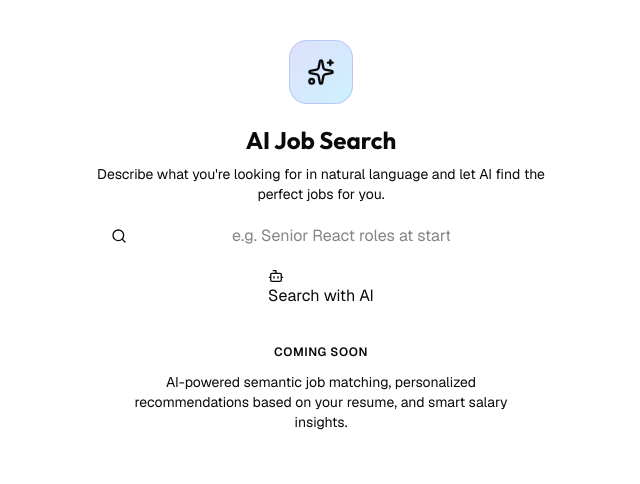
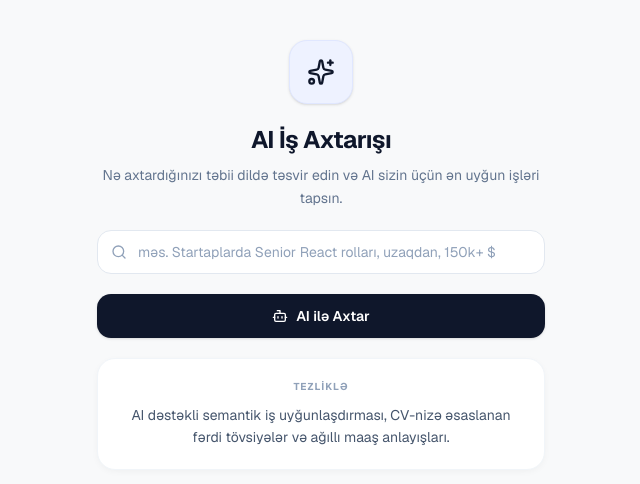
Before and after one commit to Mursal-Sadigli/job-board-saas, a Next.js app: page /ai-search in a window 1280 px wide. Shown: the top 484 px of the page, without its empty margins (319-959 px from the left). Built offline with nearby package versions, Linux system fonts and the light colour scheme.

Commit message:
update design and icons

```diff
--- a/src/app/(dashboard)/ai-search/page.tsx
+++ b/src/app/(dashboard)/ai-search/page.tsx
@@ -4,71 +4,42 @@ import { Sparkles, Bot, Search } from "lucide-react";
 
 export default function AISearchPage() {
   return (
-    <div
-      className="h-full flex flex-col items-center justify-center px-6 py-10"
-      style={{ background: "hsl(var(--background))" }}
-    >
+    <div className="h-full flex flex-col items-center justify-center px-6 py-10 bg-[#F8F9FA]">
       <div className="flex flex-col items-center gap-5 max-w-md w-full text-center">
-        <div
-          className="w-16 h-16 rounded-2xl flex items-center justify-center"
-          style={{
-            background: "linear-gradient(135deg, rgba(99,102,241,0.2), rgba(0,184,255,0.2))",
-            border: "1px solid rgba(99,102,241,0.25)",
-          }}
-        >
-          <Sparkles size={28} style={{ color: "hsl(var(--primary))" }} />
+        <div className="w-16 h-16 rounded-2xl flex items-center justify-center bg-indigo-50 border border-indigo-100 shadow-sm">
+          <Sparkles size={28} className="text-slate-900" />
         </div>
         <div>
-          <h1
-            className="text-2xl font-bold mb-2"
-            style={{
-              fontFamily: "var(--font-outfit)",
-              color: "hsl(var(--foreground))",
-            }}
-          >
-            AI Job Search
+          <h1 className="text-2xl font-bold mb-2 text-slate-900 tracking-tight">
+            AI İş Axtarışı
           </h1>
-          <p className="text-sm" style={{ color: "hsl(var(--foreground-muted))" }}>
-            Describe what you're looking for in natural language and let AI
-            find the perfect jobs for you.
+          <p className="text-sm text-slate-500 leading-relaxed">
+            Nə axtardığınızı təbii dildə təsvir edin və AI sizin üçün ən uyğun işləri tapsın.
           </p>
         </div>
 
-        <div className="w-full relative">
+        <div className="w-full relative group">
           <Search
             size={16}
-            className="absolute left-3.5 top-1/2 -translate-y-1/2"
-            style={{ color: "hsl(var(--foreground-subtle))" }}
+            className="absolute left-3.5 top-1/2 -translate-y-1/2 text-slate-400 group-focus-within:text-slate-600 transition-colors"
           />
           <input
-            className="input-base pl-10"
-            placeholder="e.g. Senior React roles at startups, remote, $150k+"
+            className="w-full h-11 pl-10 pr-4 rounded-xl border border-slate-200 bg-white text-sm focus:outline-none focus:ring-2 focus:ring-slate-900/5 focus:border-slate-900 transition-all placeholder:text-slate-400"
+            placeholder="məs. Startaplarda Senior React rolları, uzaqdan, 150k+ $"
           />
         </div>
 
-        <button className="btn-primary">
+        <button className="flex items-center justify-center gap-2 w-full h-11 rounded-xl bg-slate-900 text-white text-sm font-semibold hover:bg-slate-800 transition-all shadow-sm active:scale-[0.98]">
           <Bot size={16} />
-          Search with AI
+          AI ilə Axtar
         </button>
 
-        <div
-          className="rounded-xl px-5 py-4 w-full"
-          style={{
-            background: "hsl(var(--surface))",
-            border: "1px solid hsl(var(--border-subtle))",
-          }}
-        >
-          <p
-            className="text-xs font-semibold uppercase tracking-wider mb-3"
-            style={{ color: "hsl(var(--foreground-subtle))" }}
-          >
-            Coming Soon
+        <div className="rounded-2xl px-6 py-5 w-full bg-white border border-slate-100 shadow-[0_2px_10px_-3px_rgba(0,0,0,0.07)]">
+          <p className="text-[10px] font-bold uppercase tracking-widest mb-2.5 text-slate-400">
+            Tezliklə
           </p>
-          <p
-            className="text-sm"
-            style={{ color: "hsl(var(--foreground-muted))" }}
-          >
-            AI-powered semantic job matching, personalized recommendations based on your resume, and smart salary insights.
+          <p className="text-sm text-slate-600 leading-relaxed">
+            AI dəstəkli semantik iş uyğunlaşdırması, CV-nizə əsaslanan fərdi tövsiyələr və ağıllı maaş anlayışları.
           </p>
         </div>
       </div>
--- a/src/app/(dashboard)/employer/page.tsx
+++ b/src/app/(dashboard)/employer/page.tsx
@@ -4,56 +4,49 @@ import { Building2, BarChart3, Users, Plus } from "lucide-react";
 
 export default function EmployerPage() {
   return (
-    <div
-      className="h-full overflow-y-auto px-6 py-6"
-      style={{ background: "hsl(var(--background))" }}
-    >
-      <div className="mb-6">
-        <div className="flex items-center justify-between">
-          <div className="flex items-center gap-2">
-            <Building2 size={20} style={{ color: "hsl(var(--primary))" }} />
-            <h1
-              className="text-xl font-bold"
-              style={{
-                fontFamily: "var(--font-outfit)",
-                color: "hsl(var(--foreground))",
-              }}
-            >
-              Employer Dashboard
-            </h1>
+    <div className="h-full overflow-y-auto px-6 py-8 bg-[#F8F9FA]">
+      <div className="mb-8">
+        <div className="flex flex-col sm:flex-row sm:items-center justify-between gap-4">
+          <div className="flex items-center gap-3">
+            <div className="w-10 h-10 rounded-xl bg-white border border-slate-200 flex items-center justify-center shadow-sm">
+              <Building2 size={20} className="text-slate-900" />
+            </div>
+            <div>
+              <h1 className="text-xl font-bold text-slate-900 tracking-tight">
+                İşəgötürən Paneli
+              </h1>
+              <p className="text-sm text-slate-500 mt-0.5">
+                İş elanlarınızı və müraciətlərinizi idarə edin
+              </p>
+            </div>
           </div>
-          <button className="btn-primary" style={{ width: "auto", padding: "9px 18px" }}>
-            <Plus size={15} />
-            Post a Job
+          <button className="inline-flex items-center justify-center gap-2 h-10 px-5 rounded-xl bg-slate-900 text-white text-sm font-semibold hover:bg-slate-800 transition-all shadow-sm active:scale-[0.98]">
+            <Plus size={16} />
+            İş Elanı Paylaş
           </button>
         </div>
-        <p className="text-sm mt-1" style={{ color: "hsl(var(--foreground-muted))" }}>
-          Manage your job postings and applications
-        </p>
       </div>
 
       {/* Stats */}
-      <div className="grid grid-cols-3 gap-4 mb-6">
+      <div className="grid grid-cols-1 md:grid-cols-3 gap-5 mb-8">
         {[
-          { label: "Active Jobs", value: "0", icon: <Building2 size={18} />, color: "hsl(var(--primary))" },
-          { label: "Total Applicants", value: "0", icon: <Users size={18} />, color: "hsl(var(--accent))" },
-          { label: "Views", value: "0", icon: <BarChart3 size={18} />, color: "hsl(var(--success))" },
+          { label: "Aktiv İşlər", value: "0", icon: <Building2 size={18} />, iconBg: "bg-blue-50", iconColor: "text-blue-600" },
+          { label: "Cəmi Müraciətlər", value: "0", icon: <Users size={18} />, iconBg: "bg-purple-50", iconColor: "text-purple-600" },
+          { label: "Baxış Sayı", value: "0", icon: <BarChart3 size={18} />, iconBg: "bg-emerald-50", iconColor: "text-emerald-600" },
         ].map((stat) => (
           <div
             key={stat.label}
-            className="rounded-xl p-4"
-            style={{
-              background: "hsl(var(--surface))",
-              border: "1px solid hsl(var(--border-subtle))",
-            }}
+            className="bg-white rounded-2xl p-5 border border-slate-200 shadow-sm"
           >
-            <div className="flex items-center gap-2 mb-2">
-              <span style={{ color: stat.color }}>{stat.icon}</span>
-              <span className="text-xs font-medium" style={{ color: "hsl(var(--foreground-subtle))" }}>
+            <div className="flex items-center gap-3 mb-3">
+              <div className={`w-9 h-9 rounded-lg ${stat.iconBg} flex items-center justify-center shadow-sm`}>
+                <span className={stat.iconColor}>{stat.icon}</span>
+              </div>
+              <span className="text-xs font-semibold uppercase tracking-wider text-slate-400">
                 {stat.label}
               </span>
             </div>
-            <p className="text-2xl font-bold" style={{ color: "hsl(var(--foreground))" }}>
+            <p className="text-3xl font-bold text-slate-900 tracking-tight">
               {stat.value}
             </p>
           </div>
@@ -61,19 +54,19 @@ export default function EmployerPage() {
       </div>
 
       {/* Empty state */}
-      <div
-        className="rounded-xl p-10 text-center"
-        style={{
-          background: "hsl(var(--surface))",
-          border: "1px solid hsl(var(--border-subtle))",
-        }}
-      >
-        <p className="font-semibold mb-1" style={{ color: "hsl(var(--foreground))" }}>
-          No job postings yet
+      <div className="bg-white rounded-3xl border border-dashed border-slate-300 p-12 text-center flex flex-col items-center justify-center">
+        <div className="w-16 h-16 rounded-full bg-slate-50 flex items-center justify-center mb-4">
+          <Building2 size={28} className="text-slate-300" />
+        </div>
+        <h3 className="text-lg font-bold text-slate-900 mb-2">
+          Hələ heç bir iş elanı yoxdur
+        </h3>
+        <p className="text-sm text-slate-500 max-w-xs mx-auto mb-6 leading-relaxed">
+          Müraciətləri almağa başlamaq üçün ilk iş elanınızı paylaşın
         </p>
-        <p className="text-sm" style={{ color: "hsl(var(--foreground-subtle))" }}>
-          Post your first job to start receiving applications
-        </p>
+        <button className="h-10 px-6 rounded-xl border border-slate-200 bg-white text-sm font-semibold text-slate-900 hover:bg-slate-50 transition-all">
+          Yeni elan yarat
+        </button>
       </div>
     </div>
   );
--- a/src/app/(dashboard)/settings/notifications/page.tsx
+++ b/src/app/(dashboard)/settings/notifications/page.tsx
@@ -27,7 +27,7 @@ export default function NotificationsPage() {
   };
 
   return (
-    <div className="h-full overflow-y-auto px-6 py-6 bg-slate-50">
+    <div className="h-full overflow-y-auto px-6 py-6 bg-[#F8F9FA]">
       {/* Page header */}
       <div className="mb-6">
         <div className="flex items-center gap-2 mb-1">
@@ -69,7 +69,7 @@ export default function NotificationsPage() {
               Filtrləmə Mətni (Prompt)
             </label>
             <p className="text-xs text-slate-500">
-              Axtardığınız iş növünü təsvir edin (Süni İntellekt tərəfindən bildirişləri filtrləmək üçün istifadə olunur)
+              Axtardığınız iş növünü təsvir edin (AI tərəfindən bildirişləri filtrləmək üçün istifadə olunur)
             </p>
             <Textarea
               {...register("filterPrompt")}
--- a/src/app/(dashboard)/settings/resume/page.tsx
+++ b/src/app/(dashboard)/settings/resume/page.tsx
@@ -37,17 +37,17 @@ export default function ResumePage() {
   };
 
   return (
-    <div className="h-full overflow-y-auto px-6 py-6 bg-slate-50">
+    <div className="h-full overflow-y-auto px-6 py-6 bg-[#F8F9FA]">
       {/* Page header */}
       <div className="mb-6">
         <div className="flex items-center gap-2 mb-1">
           <FileText size={20} className="text-slate-700" />
           <h1 className="text-xl font-bold text-slate-900">
-            Tərcümeyi-hal
+            CV
           </h1>
         </div>
         <p className="text-sm text-slate-500">
-          İş müraciətləri üçün CV / tərcümeyi-halınızı yükləyin
+          İş müraciətləri üçün CV yükləyin
         </p>
       </div>
 
@@ -98,7 +98,7 @@ export default function ResumePage() {
         {resumes.length > 0 && (
           <div className="rounded-xl overflow-hidden bg-white border border-slate-200 shadow-sm">
             <div className="px-5 py-3 text-xs font-semibold uppercase tracking-wider text-slate-500 border-b border-slate-200 bg-slate-50/50">
-              Yüklənmiş Tərcümeyi-hallar ({resumes.length})
+              Yüklənmiş CV-lər ({resumes.length})
             </div>
             <div className="divide-y divide-slate-100">
               {resumes.map((resume) => (
@@ -157,7 +157,7 @@ export default function ResumePage() {
               <div className="flex items-center gap-2">
                 <FileText size={18} className="text-slate-700" />
                 <span className="font-semibold text-slate-900">
-                  Tərcümeyi-hal Önizləməsi
+                  CV Önizləməsi
                 </span>
               </div>
               <div className="flex items-center gap-3">
--- a/src/app/layout.tsx
+++ b/src/app/layout.tsx
@@ -18,9 +18,9 @@ const outfit = Outfit({
 });
 
 export const metadata: Metadata = {
-  title: "WDS Jobs – Find Your Dream Job",
+  title: "WDS Jobs – Xəyalınızdakı İşi Tapın",
   description:
-    "The modern job board powered by AI. Find the best tech jobs matched to your skills and preferences.",
+    "AI ilə dəstəklənən müasir iş elanları platforması. Bacarıq və seçimlərinizə uyğun ən yaxşı texnoloji işləri tapın.",
 };
 
 export default function RootLayout({
@@ -29,8 +29,8 @@ export default function RootLayout({
   children: React.ReactNode;
 }>) {
   return (
-    <html lang="en" className={cn("font-sans", geist.variable)}>
-      <body className={`${inter.variable} ${outfit.variable} antialiased`}>
+    <html lang="az" className={cn("font-sans", geist.variable)}>
+      <body className={`${inter.variable} ${outfit.variable} antialiased bg-[#F8F9FA]`}>
         {children}
       </body>
     </html>
--- a/src/components/jobs/JobCard.tsx
+++ b/src/components/jobs/JobCard.tsx
@@ -6,11 +6,11 @@ import {
   MapPin,
   Briefcase,
   Clock,
-  DollarSign,
   Award,
-  Monitor,
-  Wifi,
-  Users,
+  Building,
+  Globe,
+  Network,
+  Banknote,
 } from "lucide-react";
 
 interface JobCardProps {
@@ -18,10 +18,10 @@ interface JobCardProps {
 }
 
 const locationTypeConfig = {
-  "in-office": { label: "Ofisdə", icon: <Monitor size={12} /> },
-  hybrid: { label: "Hibrid", icon: <Users size={12} /> },
-  remote: { label: "Uzaqdan", icon: <Wifi size={12} /> },
-  any: { label: "Fərqi yoxdur", icon: <MapPin size={12} /> },
+  "in-office": { label: "Ofisdə", icon: <Building size={12} /> },
+  hybrid: { label: "Hibrid", icon: <Network size={12} /> },
+  remote: { label: "Uzaqdan", icon: <Globe size={12} /> },
+  any: { label: "İstənilən", icon: <MapPin size={12} /> },
 };
 
 const jobTypeConfig: Record<string, string> = {
@@ -29,7 +29,7 @@ const jobTypeConfig: Record<string, string> = {
   "part-time": "Yarımştat",
   contract: "Müqavilə",
   internship: "Təcrübəçi",
-  any: "Fərqi yoxdur",
+  any: "İstənilən",
 };
 
 const expLevelConfig: Record<string, string> = {
@@ -37,7 +37,7 @@ const expLevelConfig: Record<string, string> = {
   mid: "Orta",
   senior: "Peşəkar",
   lead: "Rəhbər",
-  any: "Fərqi yoxdur",
+  any: "İstənilən",
 };
 
 export default function JobCard({ job }: JobCardProps) {
@@ -134,7 +134,7 @@ export default function JobCard({ job }: JobCardProps) {
             {/* Salary */}
             {job.salary && (
               <span className="inline-flex items-center gap-1 px-2.5 py-1 rounded-md text-xs font-medium bg-slate-50 text-slate-600 border border-slate-200">
-                <DollarSign size={12} className="text-slate-400" />
+                <Banknote size={12} className="text-slate-400" />
                 {job.salary}
               </span>
             )}
--- a/src/components/jobs/JobFilters.tsx
+++ b/src/components/jobs/JobFilters.tsx
@@ -13,7 +13,7 @@ import {
 } from "@/components/ui/select";
 
 const US_STATES = [
-  "Fərqi yoxdur", "AL","AK","AZ","AR","CA","CO","CT","DE","FL","GA",
+  "İstənilən", "AL","AK","AZ","AR","CA","CO","CT","DE","FL","GA",
   "HI","ID","IL","IN","IA","KS","KY","LA","ME","MD","MA","MI",
   "MN","MS","MO","MT","NE","NV","NH","NJ","NM","NY","NC","ND",
   "OH","OK","OR","PA","RI","SC","SD","TN","TX","UT","VT","VA",
@@ -38,7 +38,7 @@ export default function JobFiltersPanel({
   };
 
   return (
-    <div className="flex flex-col h-full overflow-y-auto bg-slate-50 border-r border-slate-200">
+    <div className="flex flex-col h-full overflow-y-auto bg-[#F8F9FA] border-r border-slate-200">
       {/* Header */}
       <div className="flex items-center justify-between px-5 py-4 border-b border-slate-200 bg-white">
         <div className="flex items-center gap-2">
@@ -80,7 +80,7 @@ export default function JobFiltersPanel({
               <SelectValue placeholder="İş növünü seçin" />
             </SelectTrigger>
             <SelectContent>
-              <SelectItem value="any">Fərqi yoxdur</SelectItem>
+              <SelectItem value="any">İstənilən</SelectItem>
               <SelectItem value="in-office">Ofisdə</SelectItem>
               <SelectItem value="hybrid">Hibrid</SelectItem>
               <SelectItem value="remote">Uzaqdan</SelectItem>
@@ -109,7 +109,7 @@ export default function JobFiltersPanel({
             </SelectTrigger>
             <SelectContent>
               {US_STATES.map((state) => (
-                <SelectItem key={state} value={state === "Fərqi yoxdur" || state === "Any" ? "any" : state}>
+                <SelectItem key={state} value={state === "İstənilən" || state === "Any" ? "any" : state}>
                   {state}
                 </SelectItem>
               ))}
@@ -129,7 +129,7 @@ export default function JobFiltersPanel({
               <SelectValue placeholder="İş rejimi seçin" />
             </SelectTrigger>
             <SelectContent>
-              <SelectItem value="any">Fərqi yoxdur</SelectItem>
+              <SelectItem value="any">İstənilən</SelectItem>
               <SelectItem value="full-time">Tam iş günü</SelectItem>
               <SelectItem value="part-time">Yarımştat</SelectItem>
               <SelectItem value="contract">Müqavilə</SelectItem>
@@ -150,7 +150,7 @@ export default function JobFiltersPanel({
               <SelectValue placeholder="Səviyyə seçin" />
             </SelectTrigger>
             <SelectContent>
-              <SelectItem value="any">Fərqi yoxdur</SelectItem>
+              <SelectItem value="any">İstənilən</SelectItem>
               <SelectItem value="junior">Başlanğıc</SelectItem>
               <SelectItem value="mid">Orta</SelectItem>
               <SelectItem value="senior">Peşəkar</SelectItem>
--- a/src/components/layout/AppLayout.tsx
+++ b/src/components/layout/AppLayout.tsx
@@ -1,5 +1,6 @@
 "use client";
 
+import { useState } from "react";
 import { Menu } from "lucide-react";
 import Sidebar from "@/components/layout/Sidebar";
 import { Sheet, SheetContent, SheetTrigger } from "@/components/ui/sheet";
@@ -9,8 +10,10 @@ export default function DashboardLayout({
 }: {
   children: React.ReactNode;
 }) {
+  const [mobileMenuOpen, setMobileMenuOpen] = useState(false);
+
   return (
-    <div className="min-h-screen flex bg-slate-50">
+    <div className="min-h-screen flex bg-[#F8F9FA]">
       {/* Desktop Sidebar */}
       <div className="hidden lg:flex w-[260px] flex-col fixed inset-y-0 z-50">
         <Sidebar />
@@ -20,16 +23,16 @@ export default function DashboardLayout({
       <div className="flex-1 flex flex-col min-h-screen transition-all duration-300 lg:pl-[260px]">
         {/* Mobile Top bar */}
         <header className="lg:hidden sticky top-0 z-30 flex items-center gap-3 px-5 py-3 bg-white border-b border-slate-200 shadow-sm">
-          <Sheet>
+          <Sheet open={mobileMenuOpen} onOpenChange={setMobileMenuOpen}>
             <SheetTrigger className="w-8 h-8 flex items-center justify-center rounded-lg text-slate-500 hover:text-slate-900 hover:bg-slate-100 transition-colors">
               <Menu size={18} />
             </SheetTrigger>
             <SheetContent side="left" className="p-0 w-[260px] border-r-0">
-              <Sidebar />
+              <Sidebar onNavigate={() => setMobileMenuOpen(false)} />
             </SheetContent>
           </Sheet>
-          <span className="text-sm font-medium text-slate-900">
-            WDS İşlər
+          <span className="text-sm font-bold text-slate-900">
+            WDS Jobs
           </span>
         </header>
 
--- a/src/components/layout/Sidebar.tsx
+++ b/src/components/layout/Sidebar.tsx
@@ -40,7 +40,7 @@ const mainNavItems: NavItem[] = [
     icon: <Briefcase size={18} />,
   },
   {
-    label: "Süni İntellekt",
+    label: "AI",
     href: ROUTES.aiSearch,
     icon: <Sparkles size={18} />,
   },
@@ -58,7 +58,7 @@ const settingsItems: NavItem[] = [
     icon: <Bell size={16} />,
   },
   {
-    label: "Tərcümeyi-hal",
+    label: "CV",
     href: ROUTES.settings.resume,
     icon: <FileText size={16} />,
   },
@@ -71,7 +71,11 @@ const MOCK_USER = {
   email: "alex.johnson@gmail.com",
 };
 
-export default function Sidebar() {
+interface SidebarProps {
+  onNavigate?: () => void;
+}
+
+export default function Sidebar({ onNavigate }: SidebarProps = {}) {
   const pathname = usePathname();
   const { settingsExpanded, toggleSettings } = useSidebar();
   const [dropdownOpen, setDropdownOpen] = useState(false);
@@ -88,7 +92,7 @@ export default function Sidebar() {
             <MenuSquare size={16} />
           </div>
           <span className="font-bold text-base tracking-tight text-slate-900">
-            WDS İşlər
+            WDS Jobs
           </span>
         </div>
       </div>
@@ -101,6 +105,7 @@ export default function Sidebar() {
             <Link
               key={item.href}
               href={item.href}
+              onClick={() => onNavigate?.()}
               className={cn(
                 "flex items-center gap-3 px-3 py-2 rounded-md text-sm font-medium transition-colors",
                 isActive
@@ -154,6 +159,7 @@ export default function Sidebar() {
                   <Link
                     key={item.href}
                     href={item.href}
+                    onClick={() => onNavigate?.()}
                     className={cn(
                       "flex items-center gap-3 px-3 py-1.5 rounded-md text-sm font-medium transition-colors",
                       isSubActive
--- a/src/utils/formatters.ts
+++ b/src/utils/formatters.ts
@@ -6,10 +6,10 @@ export function formatRelativeTime(dateString: string): string {
   const diffHours = Math.floor(diffMs / (1000 * 60 * 60));
   const diffMinutes = Math.floor(diffMs / (1000 * 60));
 
-  if (diffMinutes < 60) return `${diffMinutes}m ago`;
-  if (diffHours < 24) return `${diffHours}h ago`;
-  if (diffDays < 7) return `${diffDays}d ago`;
-  return date.toLocaleDateString("en-US", { month: "short", day: "numeric" });
+  if (diffMinutes < 60) return `${diffMinutes} dəqiqə əvvəl`;
+  if (diffHours < 24) return `${diffHours} saat əvvəl`;
+  if (diffDays < 7) return `${diffDays} gün əvvəl`;
+  return date.toLocaleDateString("az-AZ", { month: "short", day: "numeric" });
 }
 
 export function formatSalary(salary?: string): string {
```
